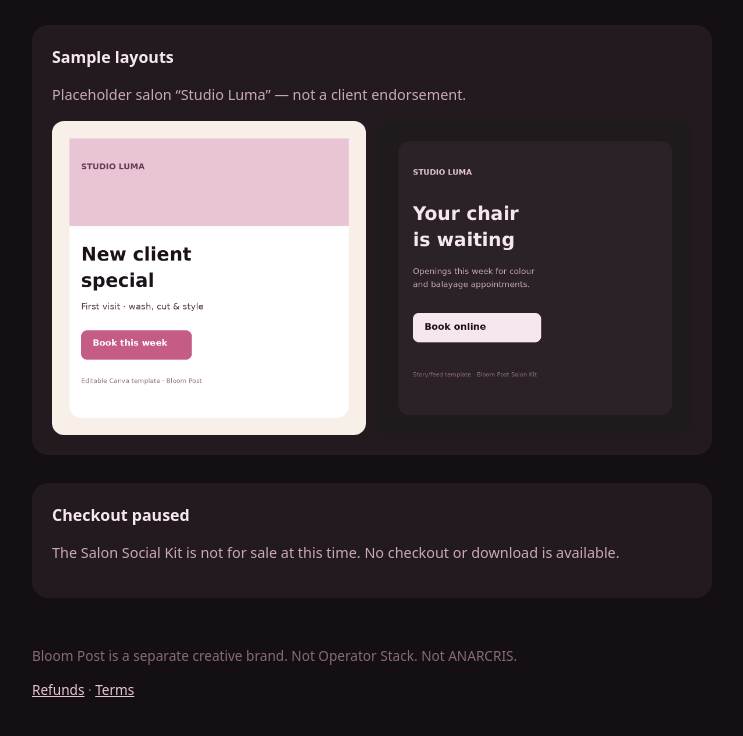
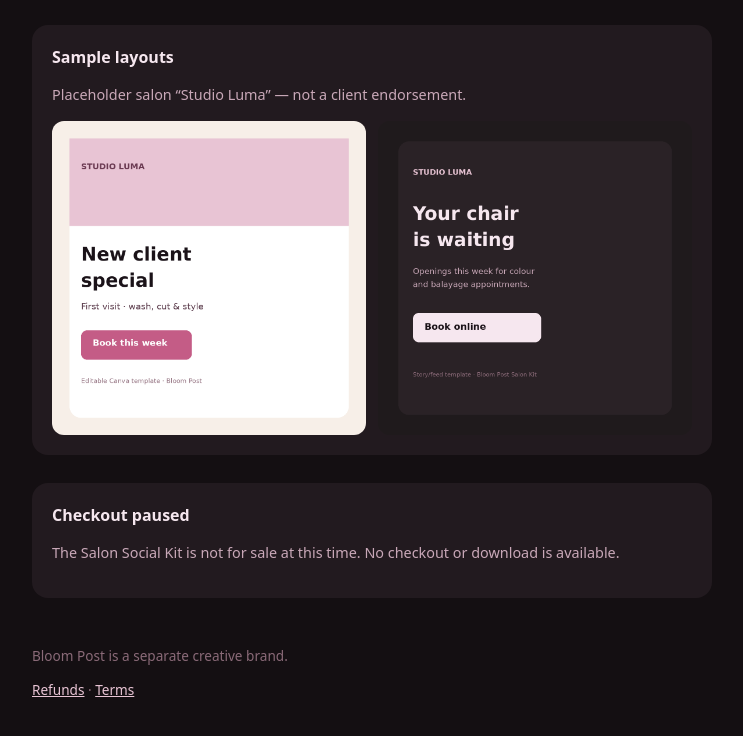
Before and after one commit to Lucifer9639/bloom-post, a plain HTML site: page index.html in a window 1280 px wide. Shown: the part 660-1396 px from the top of the page, without its empty margins (268-1011 px from the left). Drawn offline with Linux system fonts and the light colour scheme.

Commit message:
Scrub cross-brand ANARCRIS references from Bloom Post
Keep the paused landing page and repository description focused on Bloom Post only.

```diff
--- a/index.html
+++ b/index.html
@@ -64,7 +64,7 @@
     </div>
 
     <footer>
-      <p>Bloom Post is a separate creative brand. Not Operator Stack. Not ANARCRIS.</p>
+      <p>Bloom Post is a separate creative brand.</p>
       <p><a href="refunds.html">Refunds</a> · <a href="terms.html">Terms</a></p>
     </footer>
   </main>
```
Also changed, not shown: 1 other file.
